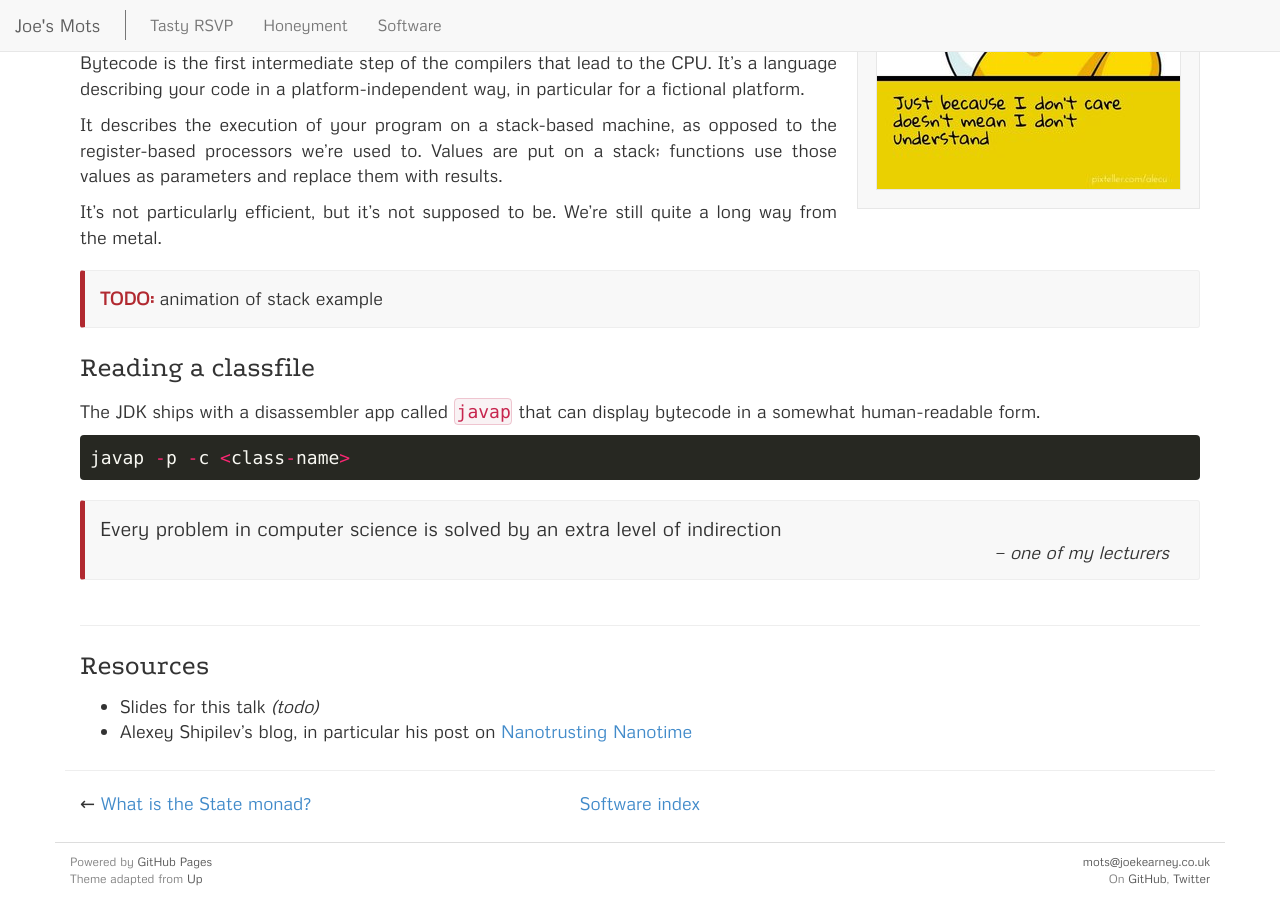
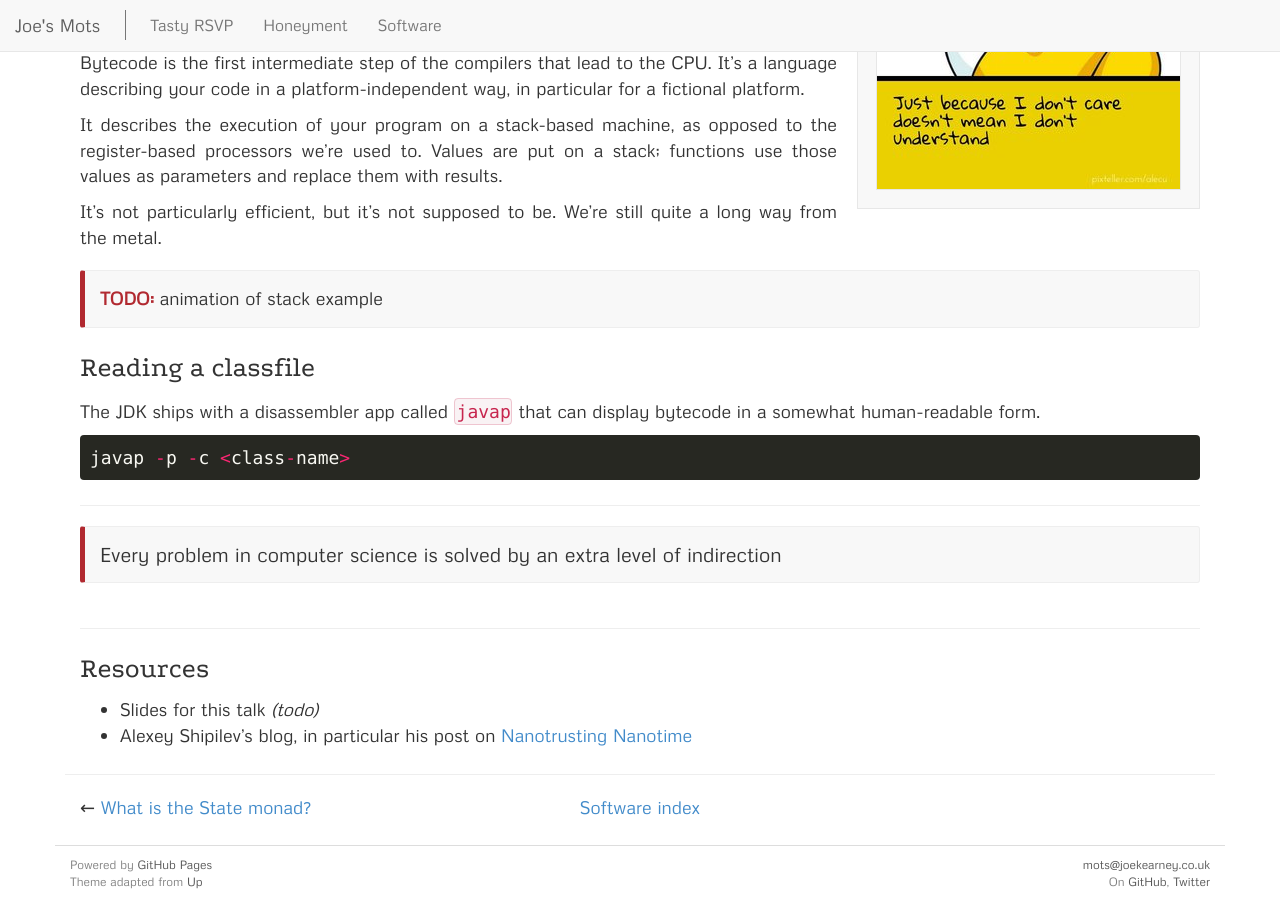
Before and after one commit to joekearney/joekearney.github.io, a Jekyll site: the page built from _posts/software/2016-02-24-just-in-time.md, in a window 1280 px wide and 900 px high, scrolled down 3440 px. Built offline with Jekyll 4.4.1, drawn with Linux system fonts in a browser that asks for light colours.

Commit message:
formatting

```diff
--- a/_posts/software/2016-02-24-just-in-time.md
+++ b/_posts/software/2016-02-24-just-in-time.md
@@ -120,9 +120,9 @@ The JDK ships with a disassembler app called `javap` that can display bytecode i
 
 {% highlight c %}javap -p -c <class-name>{% endhighlight %}
 
+***
+
 > Every problem in computer science is solved by an extra level of indirection
->
-> <p class="cite">&mdash; one of my lecturers</p>
 
 {% include clearfix.html %}
 
```
